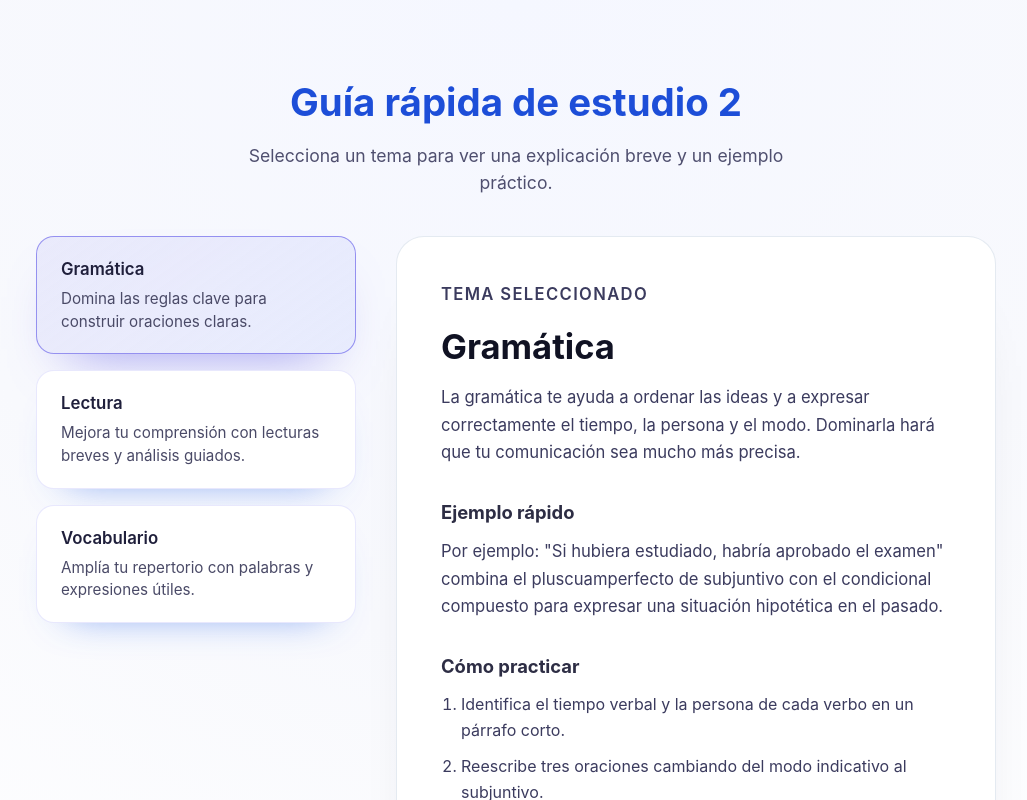
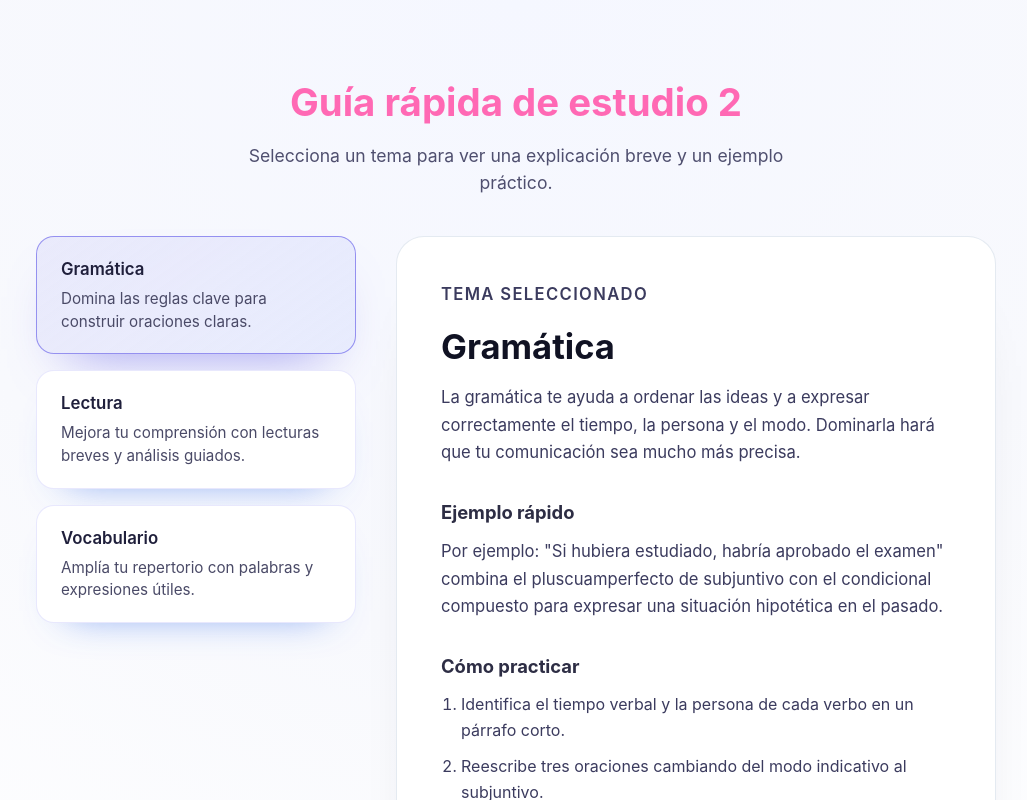
Before and after one commit to Belen741/prueba-1, a React (Vite) app: page / in a window 1280 px wide. Shown: the top 800 px of the page, without its empty margins (124-1151 px from the left). Built offline with nearby package versions, Linux system fonts and the light colour scheme.

Commit message:
Update header title color to pink

```diff
--- a/src/App.css
+++ b/src/App.css
@@ -28,7 +28,7 @@ body {
 .app__header h1 {
   font-size: clamp(2rem, 3vw, 2.75rem);
   margin-bottom: 0.75rem;
-  color: #1d4ed8;
+  color: #ff69b4;
 }
 
 .app__header p {
```
